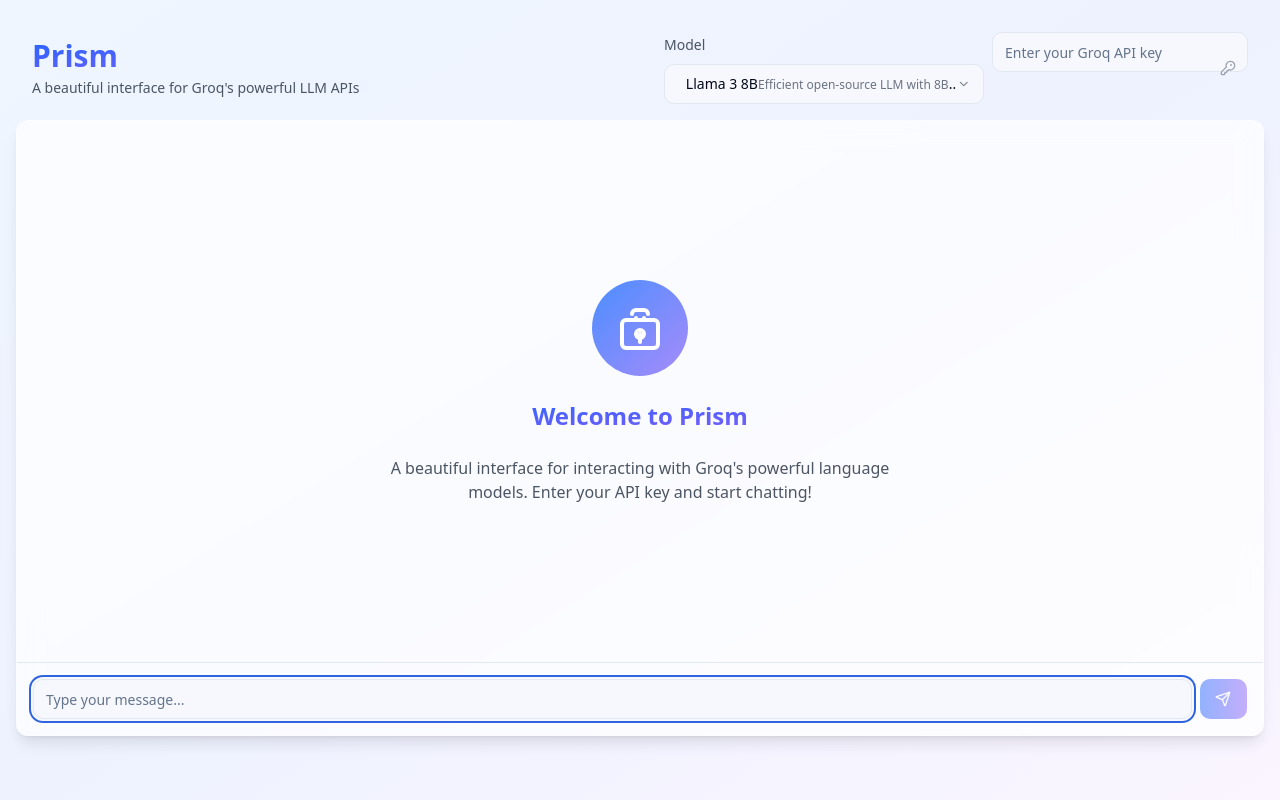
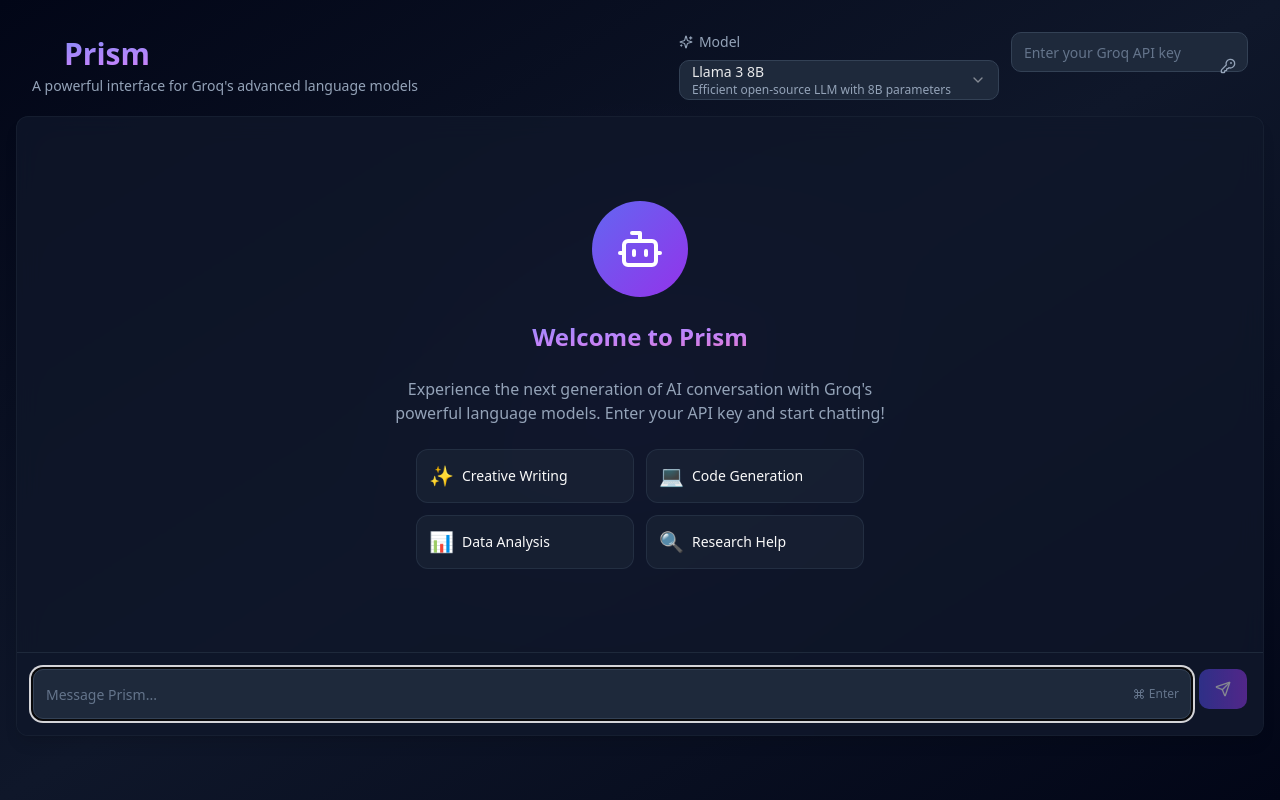
Before and after one commit to llamacenter/echo-groq-ui, a React (Vite) app: page / in a window 1280 px wide. Built offline with nearby package versions, Linux system fonts and the light colour scheme.

Commit message:
Refactor: Implement Groq API and UI enhancements
- Implement Groq API integration for full LLM application functionality.
- Enhance UI with a dark theme and modern design.
- Improve overall look and feel for a better user experience.
- Focus on UI/UX improvements throughout the project.

```diff
--- a/src/components/Chat/ChatInterface.tsx
+++ b/src/components/Chat/ChatInterface.tsx
@@ -8,8 +8,8 @@ import { Input } from '@/components/ui/input';
 import { Button } from '@/components/ui/button';
 import { Card, CardContent } from '@/components/ui/card';
 import { AnimatedContainer, SlideIn } from '@/components/UI/AnimatedContainer';
-import { Send, Trash2, KeyRound } from 'lucide-react';
-import { toast } from '@/components/ui/sonner';
+import { Send, Trash2, KeyRound, Sparkles, Bot as BotIcon, Command } from 'lucide-react';
+import { toast } from 'sonner';
 
 export const ChatInterface = () => {
   const [input, setInput] = useState('');
@@ -58,38 +58,40 @@ export const ChatInterface = () => {
       <div className="flex-shrink-0 pb-4">
         <AnimatedContainer className="flex flex-col sm:flex-row justify-between items-start sm:items-center gap-4 px-4">
           <div className="space-y-1">
-            <h1 className="text-3xl font-bold text-gradient">Prism</h1>
-            <p className="text-sm text-gray-600">
-              A beautiful interface for Groq's powerful LLM APIs
+            <h1 className="text-3xl font-bold text-gradient flex items-center gap-2">
+              <Sparkles className="h-6 w-6" /> Prism
+            </h1>
+            <p className="text-sm text-slate-400">
+              A powerful interface for Groq's advanced language models
             </p>
           </div>
 
-          <div className="flex flex-col sm:flex-row gap-2">
+          <div className="flex flex-col sm:flex-row gap-3 w-full sm:w-auto">
             <ModelSelector
               models={MODELS}
               selectedModel={selectedModel}
               onSelect={setSelectedModel}
             />
 
-            <SlideIn className="relative" delay={0.1}>
+            <SlideIn className="relative w-full sm:w-auto" delay={0.1}>
               <Input
                 value={apiKey}
                 onChange={(e) => setApiKey(e.target.value)}
                 type="password"
                 placeholder="Enter your Groq API key"
-                className="w-full max-w-xs pr-10"
+                className="w-full max-w-xs pr-10 bg-slate-800 border-slate-700 text-white/90 placeholder:text-slate-500"
               />
-              <KeyRound className="absolute right-3 top-1/2 transform -translate-y-1/2 h-4 w-4 text-gray-400" />
+              <KeyRound className="absolute right-3 top-1/2 transform -translate-y-1/2 h-4 w-4 text-slate-400" />
             </SlideIn>
           </div>
         </AnimatedContainer>
       </div>
 
-      <Card className="flex-grow overflow-hidden border-0 shadow-md glass">
+      <Card className="flex-grow overflow-hidden border-0 shadow-xl glass">
         <CardContent className="p-0 flex flex-col h-full">
-          <div className="flex-grow overflow-auto p-4">
+          <div className="flex-grow overflow-auto p-4 scrollbar-thin scrollbar-thumb-slate-700 scrollbar-track-transparent">
             {messages.length > 0 ? (
-              <div className="space-y-4">
+              <div className="space-y-6">
                 {messages.map((message, index) => (
                   <ChatMessage
                     key={message.id}
@@ -102,34 +104,54 @@ export const ChatInterface = () => {
             ) : (
               <div className="h-full flex flex-col items-center justify-center text-center p-4">
                 <AnimatedContainer className="space-y-6 max-w-lg" duration={0.5}>
-                  <div className="w-24 h-24 mx-auto rounded-full bg-gradient-to-br from-prism-500 to-violet-400 flex items-center justify-center">
-                    <Bot className="h-12 w-12 text-white" />
+                  <div className="w-24 h-24 mx-auto rounded-full bg-gradient-to-br from-indigo-500 to-purple-600 flex items-center justify-center">
+                    <BotIcon className="h-12 w-12 text-white" />
                   </div>
                   <h2 className="text-2xl font-bold text-gradient">Welcome to Prism</h2>
-                  <p className="text-gray-600">
-                    A beautiful interface for interacting with Groq's powerful language models.
+                  <p className="text-slate-400">
+                    Experience the next generation of AI conversation with Groq's powerful language models.
                     Enter your API key and start chatting!
                   </p>
+                  <div className="grid grid-cols-1 md:grid-cols-2 gap-3 mt-4 max-w-md mx-auto">
+                    {[
+                      { title: "Creative Writing", icon: "✨" },
+                      { title: "Code Generation", icon: "💻" },
+                      { title: "Data Analysis", icon: "📊" },
+                      { title: "Research Help", icon: "🔍" }
+                    ].map((item) => (
+                      <div key={item.title} className="p-3 bg-slate-800/50 rounded-lg border border-slate-700/50 text-left flex items-center gap-2">
+                        <span className="text-xl">{item.icon}</span>
+                        <span className="text-sm font-medium">{item.title}</span>
+                      </div>
+                    ))}
+                  </div>
                 </AnimatedContainer>
               </div>
             )}
           </div>
 
-          <div className="p-4 border-t">
+          <div className="p-4 border-t border-slate-800 bg-slate-900/70">
             <form onSubmit={handleSubmit} className="flex gap-2">
+              <div className="relative flex-grow">
                 <Input
                   ref={inputRef}
                   value={input}
                   onChange={(e) => setInput(e.target.value)}
                   onKeyDown={handleKeyDown}
-                placeholder="Type your message..."
+                  placeholder="Message Prism..."
                   disabled={isLoading}
-                className="flex-grow"
+                  className="pr-10 py-6 bg-slate-800 border-slate-700 text-white/90 placeholder:text-slate-500"
                 />
+                <span className="absolute right-3 top-1/2 -translate-y-1/2 flex items-center gap-1 text-xs text-slate-500">
+                  <Command className="h-3 w-3" /> Enter
+                </span>
+              </div>
+
               <GradientButton
                 type="submit"
                 loading={isLoading}
                 disabled={!input.trim()}
+                className="bg-gradient-to-r from-indigo-600 to-purple-600"
               >
                 <Send className="h-4 w-4" />
               </GradientButton>
@@ -142,7 +164,7 @@ export const ChatInterface = () => {
                     clearChat();
                     toast.success("Chat cleared");
                   }}
-                  className="text-gray-500"
+                  className="text-slate-400 border-slate-700 hover:bg-slate-800"
                 >
                   <Trash2 className="h-4 w-4" />
                 </Button>
@@ -154,24 +176,3 @@ export const ChatInterface = () => {
     </div>
   );
 };
-
-// Bot icon component for the welcome screen
-const Bot = ({ className }: { className?: string }) => (
-  <svg
-    xmlns="http://www.w3.org/2000/svg"
-    viewBox="0 0 24 24"
-    fill="none"
-    stroke="currentColor"
-    strokeWidth="2"
-    strokeLinecap="round"
-    strokeLinejoin="round"
-    className={className}
-  >
-    <rect width="18" height="14" x="3" y="8" rx="2" />
-    <circle cx="12" cy="15" r="2" />
-    <path d="M12 15v4" />
-    <path d="M10 7v1" />
-    <path d="M14 7v1" />
-    <path d="M16 5h0a2 2 0 0 0-2-2h-4a2 2 0 0 0-2 2h0" />
-  </svg>
-);
--- a/src/components/Chat/ModelSelector.tsx
+++ b/src/components/Chat/ModelSelector.tsx
@@ -9,6 +9,8 @@ import {
 } from '@/components/ui/select';
 import { ModelOption } from '@/types/chat';
 import { SlideIn } from '@/components/UI/AnimatedContainer';
+import { motion } from 'framer-motion';
+import { Sparkles } from 'lucide-react';
 
 interface ModelSelectorProps {
   models: ModelOption[];
@@ -31,19 +33,27 @@ export const ModelSelector: React.FC<ModelSelectorProps> = ({
   return (
     <SlideIn className="w-full max-w-xs">
       <div className="space-y-2">
-        <label className="text-sm font-medium text-gray-600">Model</label>
+        <label className="text-sm font-medium text-slate-400 flex items-center gap-1.5">
+          <Sparkles className="h-3.5 w-3.5" /> Model
+        </label>
         <Select
           value={selectedModel.id}
           onValueChange={handleValueChange}
         >
-          <SelectTrigger className="w-full">
+          <SelectTrigger className="w-full bg-slate-800 border-slate-700 text-white/90 focus:ring-offset-slate-900">
             <SelectValue placeholder="Select a model" />
           </SelectTrigger>
-          <SelectContent>
+          <SelectContent className="bg-slate-800 border-slate-700 text-white">
             {models.map((model) => (
-              <SelectItem key={model.id} value={model.id} className="flex flex-col items-start">
-                <span className="font-medium">{model.name}</span>
-                <span className="text-xs text-gray-500">{model.description}</span>
+              <SelectItem
+                key={model.id}
+                value={model.id}
+                className="focus:bg-slate-700 focus:text-white"
+              >
+                <div className="flex flex-col items-start">
+                  <span className="font-medium">{model.name}</span>
+                  <span className="text-xs text-slate-400">{model.description}</span>
+                </div>
               </SelectItem>
             ))}
           </SelectContent>
--- a/src/hooks/useChat.tsx
+++ b/src/hooks/useChat.tsx
@@ -1,6 +1,6 @@
 
 import { useState, useCallback, useEffect } from "react";
-import { toast } from "@/components/ui/sonner";
+import { toast } from "sonner";
 import { Message, ChatStatus, ModelOption } from "@/types/chat";
 
 export const MODELS: ModelOption[] = [
@@ -34,7 +34,15 @@ export function useChat() {
   const [messages, setMessages] = useState<Message[]>([]);
   const [status, setStatus] = useState<ChatStatus>("idle");
   const [selectedModel, setSelectedModel] = useState<ModelOption>(MODELS[0]);
-  const [apiKey, setApiKey] = useState<string>("");
+  const [apiKey, setApiKey] = useState<string>(() => {
+    return localStorage.getItem("groq_api_key") || "";
+  });
+
+  useEffect(() => {
+    if (apiKey) {
+      localStorage.setItem("groq_api_key", apiKey);
+    }
+  }, [apiKey]);
 
   const addMessage = useCallback((content: string, role: 'user' | 'assistant') => {
     const newMessage: Message = {
@@ -62,39 +70,40 @@ export function useChat() {
     setStatus("loading");
 
     try {
-      // Simulate API call for now
-      setTimeout(() => {
-        const response = "This is a simulated response from the AI model. In a real implementation, this would be the response from the Groq API based on the user's input.";
-        addMessage(response, "assistant");
-        setStatus("idle");
-      }, 1500);
+      // Call the Groq API
+      const response = await fetch('https://api.groq.com/openai/v1/chat/completions', {
+        method: 'POST',
+        headers: {
+          'Authorization': `Bearer ${apiKey}`,
+          'Content-Type': 'application/json'
+        },
+        body: JSON.stringify({
+          model: selectedModel.id,
+          messages: messages.map(msg => ({
+            role: msg.role,
+            content: msg.content
+          })).concat([{ role: 'user', content }]),
+          temperature: 0.7,
+          max_tokens: 1024
+        })
+      });
 
-      // In a real implementation, you would call the Groq API here
-      // const response = await fetch('https://api.groq.com/v1/completions', {
-      //   method: 'POST',
-      //   headers: {
-      //     'Authorization': `Bearer ${apiKey}`,
-      //     'Content-Type': 'application/json'
-      //   },
-      //   body: JSON.stringify({
-      //     model: selectedModel.id,
-      //     messages: messages.map(msg => ({
-      //       role: msg.role,
-      //       content: msg.content
-      //     })),
-      //     max_tokens: 1024
-      //   })
-      // });
-      //
-      // const data = await response.json();
-      // addMessage(data.choices[0].message.content, "assistant");
+      if (!response.ok) {
+        const errorData = await response.json();
+        throw new Error(errorData.error?.message || 'Error calling Groq API');
+      }
+
+      const data = await response.json();
+      const assistantResponse = data.choices[0].message.content;
+      addMessage(assistantResponse, "assistant");
 
     } catch (error) {
       console.error("Error calling Groq API:", error);
-      toast.error("Error connecting to Groq API");
-      setStatus("error");
+      toast.error(error instanceof Error ? error.message : "Error connecting to Groq API");
+    } finally {
+      setStatus("idle");
     }
-  }, [addMessage, apiKey, selectedModel]);
+  }, [addMessage, apiKey, selectedModel, messages]);
 
   const clearChat = useCallback(() => {
     setMessages([]);
--- a/src/index.css
+++ b/src/index.css
@@ -5,33 +5,33 @@
 
 @layer base {
   :root {
-    --background: 224 71% 98%;
-    --foreground: 222.2 84% 4.9%;
+    --background: 240 10% 3.9%;
+    --foreground: 0 0% 98%;
 
-    --card: 0 0% 100%;
-    --card-foreground: 222.2 84% 4.9%;
+    --card: 240 10% 3.9%;
+    --card-foreground: 0 0% 98%;
 
-    --popover: 0 0% 100%;
-    --popover-foreground: 222.2 84% 4.9%;
+    --popover: 240 10% 3.9%;
+    --popover-foreground: 0 0% 98%;
 
-    --primary: 222 73% 53%;
-    --primary-foreground: 210 40% 98%;
+    --primary: 252 59% 48%;
+    --primary-foreground: 0 0% 98%;
 
-    --secondary: 250 87% 67%;
-    --secondary-foreground: 222.2 47.4% 11.2%;
+    --secondary: 270 67% 47%;
+    --secondary-foreground: 0 0% 98%;
 
-    --muted: 210 40% 96.1%;
-    --muted-foreground: 215.4 16.3% 46.9%;
+    --muted: 240 3.7% 15.9%;
+    --muted-foreground: 240 5% 64.9%;
 
-    --accent: 250 87% 97%;
-    --accent-foreground: 222.2 47.4% 11.2%;
+    --accent: 240 3.7% 15.9%;
+    --accent-foreground: 0 0% 98%;
 
-    --destructive: 0 84.2% 60.2%;
-    --destructive-foreground: 210 40% 98%;
+    --destructive: 0 62.8% 30.6%;
+    --destructive-foreground: 0 0% 98%;
 
-    --border: 214.3 31.8% 91.4%;
-    --input: 214.3 31.8% 91.4%;
-    --ring: 222 73% 53%;
+    --border: 240 3.7% 15.9%;
+    --input: 240 3.7% 15.9%;
+    --ring: 240 4.9% 83.9%;
 
     --radius: 0.75rem;
   }
@@ -48,14 +48,22 @@
 
 @layer utilities {
   .glass {
-    @apply bg-white/70 backdrop-blur-md border border-white/20 shadow-lg;
+    @apply bg-slate-900/80 backdrop-blur-md border border-slate-800/50 shadow-lg;
   }
 
-  .glass-dark {
-    @apply bg-slate-900/70 backdrop-blur-md border border-slate-800/50 shadow-lg;
+  .glass-light {
+    @apply bg-slate-800/70 backdrop-blur-md border border-slate-700/50 shadow-lg;
   }
 
   .text-gradient {
-    @apply bg-gradient-to-br from-prism-600 to-violet-500 bg-clip-text text-transparent;
+    @apply bg-gradient-to-br from-indigo-400 via-purple-400 to-pink-400 bg-clip-text text-transparent;
+  }
+
+  .animate-glow {
+    @apply animate-pulse;
+  }
+
+  .card-halo {
+    @apply before:absolute before:inset-0 before:-z-10 before:rounded-xl before:bg-gradient-to-r before:from-violet-500/25 before:via-indigo-500/25 before:to-purple-500/25 before:p-0.5 before:opacity-0 hover:before:opacity-100 before:transition;
   }
 }
--- a/src/pages/Index.tsx
+++ b/src/pages/Index.tsx
@@ -1,13 +1,21 @@
 
 import { ChatInterface } from "@/components/Chat/ChatInterface";
+import { motion } from "framer-motion";
 
 const Index = () => {
   return (
-    <div className="min-h-screen bg-gradient-to-br from-blue-50 via-indigo-50 to-purple-50">
+    <motion.div
+      className="min-h-screen bg-gradient-to-br from-slate-950 via-slate-900 to-slate-950"
+      initial={{ opacity: 0 }}
+      animate={{ opacity: 1 }}
+      transition={{ duration: 0.5 }}
+    >
+      <div className="absolute inset-0 bg-[radial-gradient(circle_at_center,rgba(76,29,149,0.15),rgba(0,0,0,0)_40%)] pointer-events-none"></div>
+
       <div className="container mx-auto px-4 py-8 h-[calc(100vh-2rem)]">
         <ChatInterface />
       </div>
-    </div>
+    </motion.div>
   );
 };
 
```
Also changed, not shown: src/components/Chat/ChatMessage.tsx (+26 -13 lines). Lines whose indentation alone changed are shown as unchanged.
